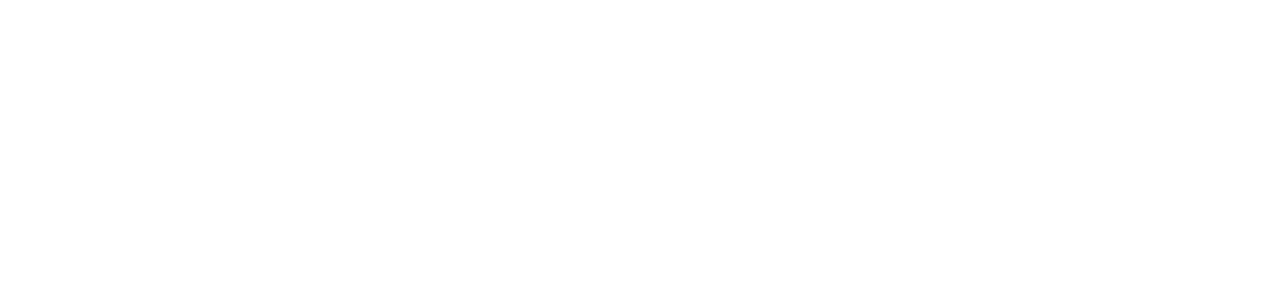
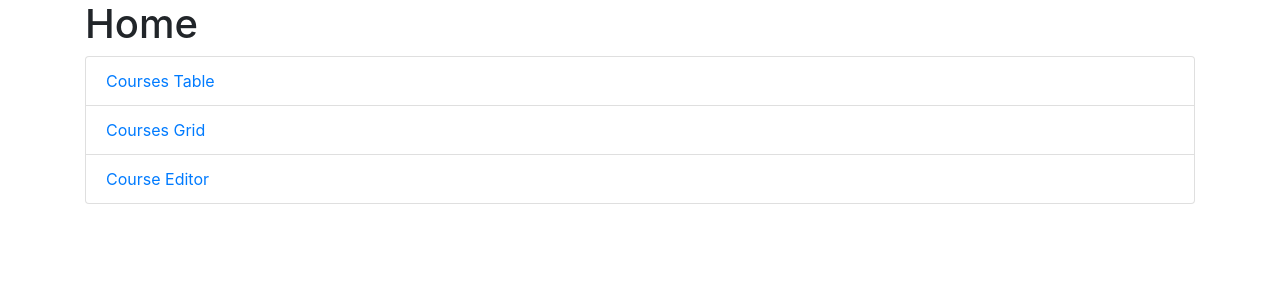
Before and after one commit to xz95/cs5610-spring-2021-client-react-xiangzhang, a React (Create React App) app: page / in a window 1280 px wide. Shown: the top 300 px of the page. Built offline with nearby package versions, Linux system fonts and the light colour scheme.

Commit message:
add home page

```diff
--- a/src/App.js
+++ b/src/App.js
@@ -1,22 +1,45 @@
+//
+// import './App.css';
+// import CourseService from "./services/course-service";
+// import CourseEditor from "./components/course-editor";
+// import CourseManager from "./components/course-manager";
+// import {Route, BrowserRouter} from "react-router-dom";
+//
+// function App() {
+//   return (
+//       <BrowserRouter>
+//         <Route path="/courses" component={CourseManager}/>
+//         {/*<Route path="/editor" component={CourseEditor}/>*/}
+//         <Route path="/editor" render={(props) => <CourseEditor {...props}/>}/>
+//         {/*<div className="container-fluid">*/}
+//         {/*  <CourseManager/>*/}
+//         {/*  <CourseEditor/>*/}
+//         {/*</div>*/}
+//       </BrowserRouter>
+//
+//   );
+// }
+//
+// export default App;
 
-import './App.css';
-import CourseService from "./services/course-service";
+import CourseManager from "./components/course-manager";
 import CourseEditor from "./components/course-editor";
-import CourseManager from "./components/course-manager";
-import {Route, BrowserRouter} from "react-router-dom";
+import {BrowserRouter, Route} from "react-router-dom";
+import Home from "./components/home"
 
 function App() {
   return (
       <BrowserRouter>
-        <Route path="/courses" component={CourseManager}/>
-        {/*<Route path="/editor" component={CourseEditor}/>*/}
-        <Route path="/editor" render={(props) => <CourseEditor {...props}/>}/>
-        {/*<div className="container-fluid">*/}
-        {/*  <CourseManager/>*/}
-        {/*  <CourseEditor/>*/}
-        {/*</div>*/}
+        <div className="container-fluid">
+          <Route path="/" exact={true}>
+            <Home/>
+          </Route>
+          <Route path="/courses">
+            <CourseManager/>
+          </Route>
+          <Route path="/editor" render={(props) => <CourseEditor {...props}/>}/>
+        </div>
       </BrowserRouter>
-
   );
 }
 
--- a/src/components/course-manager.js
+++ b/src/components/course-manager.js
@@ -1,6 +1,7 @@
 import React from 'react'
 import CourseTable from "./course-table";
 import CourseGrid from "./course-grid";
+import CourseEditor from "./course-editor";
 import {Route} from "react-router-dom";
 
 import courseService, {findAllCourses, deleteCourse} from "../services/course-service";
@@ -66,12 +67,27 @@
 
   render() {
     return(
-        <div>
-          <h1>Course Manager</h1>
-          <button onClick={this.addCourse}>Add Course</button>
+      <div>
+        <nav class="navbar sticky-top navbar-expand-lg navbar-light bg-light">
+          <a class="navbar-brand" href="">Course Manager</a>
+          <button class="navbar-toggler" type="button" data-toggle="collapse" data-target="#navbarTogglerDemo02" aria-controls="navbarTogglerDemo02" aria-expanded="false" aria-label="Toggle navigation">
+            <span class="navbar-toggler-icon"></span>
+          </button>
 
-          {/*<Route path="/courses/grid" component={CourseGrid}/>*/}
-          {/*<Route path="/courses/table" component={CourseTable}/>*/}
+          <div class="collapse navbar-collapse" id="navbarTogglerDemo02">
+           <div className="col-7">
+
+            </div>
+            <div className="col-4">
+              <input className="form-control" placeholder="Search"/>
+            </div>
+            <div className="col-1 float-right">
+              <i className="fas fa-plus-circle fa-2x" onClick={this.addCourse}></i>
+            </div>
+          </div>
+        </nav>
+
+        <div className="container mt-5">
 
           <Route path="/courses/table" exact={true} >
             <CourseTable
@@ -86,6 +102,7 @@
           {/*<CourseTable/>*/}
           {/*<CourseGrid/>*/}
         </div>
+      </div>
 
     )
   }
--- a/src/components/course-table.js
+++ b/src/components/course-table.js
@@ -12,11 +12,25 @@
 
   render() {
     return (
-        <div>
-          <h2>Course Table</h2>
-          <Link to="/courses/grid">
-            <i className="fas fa-2x fa-table float-right"></i>
-          </Link>
+        <div  class="container mt-5">
+
+          {/*<div className="row">*/}
+            <div>
+              <h2>Course Table</h2>
+            </div>
+          {/*  <div className="col-7">*/}
+          {/*    <input className="form-control" placeholder="Search"/>*/}
+          {/*  </div>*/}
+          {/*  <div className="col-1">*/}
+          {/*    <i className="fas fa-plus-circle fa-2x float-right"></i>*/}
+          {/*  </div>*/}
+          {/*</div>*/}
+
+
+          {/*<Link to="/courses/grid">*/}
+          {/*  */}
+          {/*  <i className="fas fa-th fa-2x float-right"></i>*/}
+          {/*</Link>*/}
 
 
           <table className="table table-striped">
@@ -36,7 +50,10 @@
                 <div className="float-right">
                   <i className="fas fa-folder"></i> &nbsp;
                   <i className="fas fa-sort-alpha-up-alt"></i> &nbsp;
-                  <i className="fas fa-th"></i>
+                  <Link to="/courses/grid">
+                    {/*<i className="fas fa-2x fa-table float-right"></i>*/}
+                    <i className="fas fa-th"></i>
+                  </Link>
                 </div>
 
               </th>
--- /dev/null
+++ b/src/components/home.js
@@ -0,0 +1,22 @@
+import React from 'react'
+import {Link} from "react-router-dom";
+
+export default () =>
+    <>
+      <div className="container">
+
+      <h1>Home</h1>
+      <div className="list-group">
+        <Link to="/courses/table" className="list-group-item">
+          Courses Table
+        </Link>
+        <Link to="/courses/grid" className="list-group-item">
+          Courses Grid
+        </Link>
+        <Link to="/editor" className="list-group-item">
+          Course Editor
+        </Link>
+      </div>
+
+      </div>
+    </>
--- a/src/services/course-service.js
+++ b/src/services/course-service.js
@@ -30,6 +30,13 @@
     })
     .then(response => response.json())
 
+export const findCourseById = (courseId) =>
+    fetch(`${COURSES_URL}/${courseId}`, {
+      method: 'GET'
+    })
+    .then(response => response.json())
+
+
 const api = {
   findAllCourses: findAllCourses,
   deleteCourse: deleteCourse,
```
